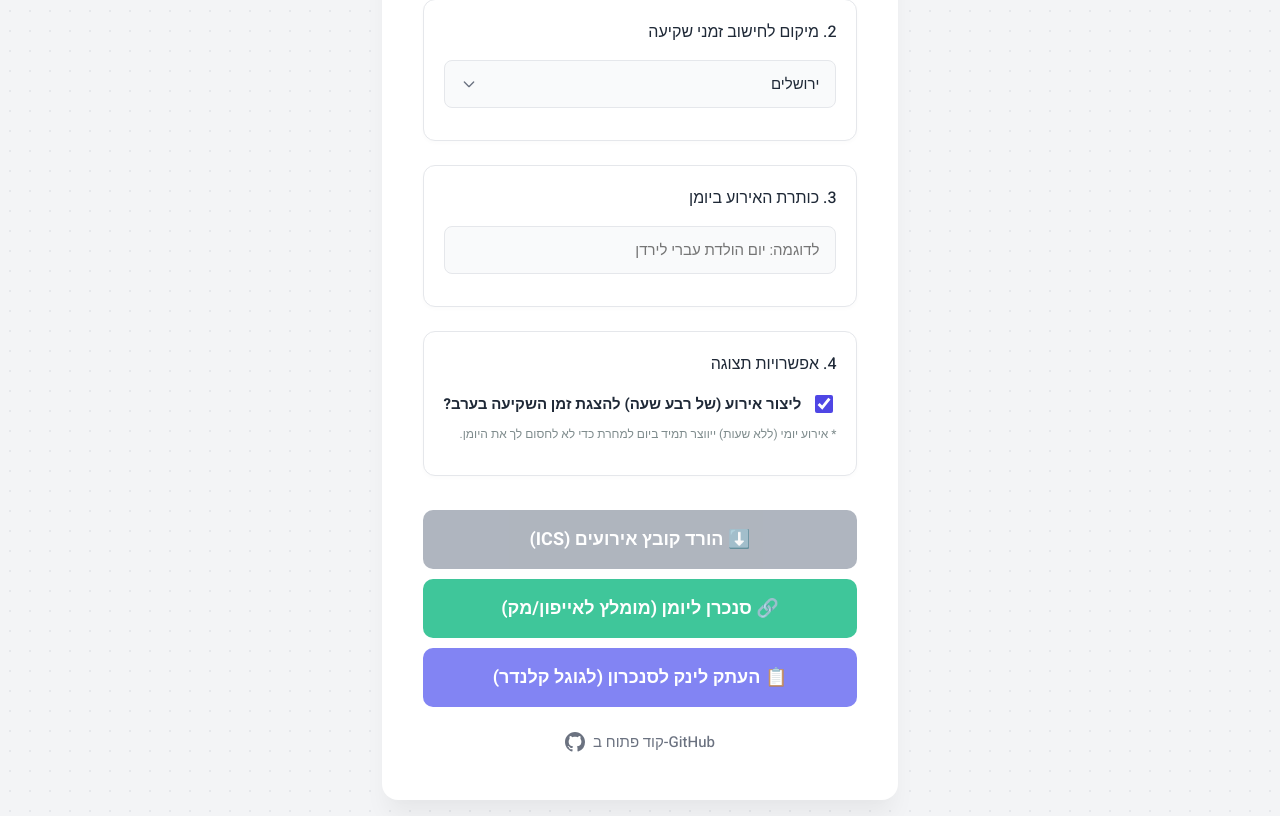
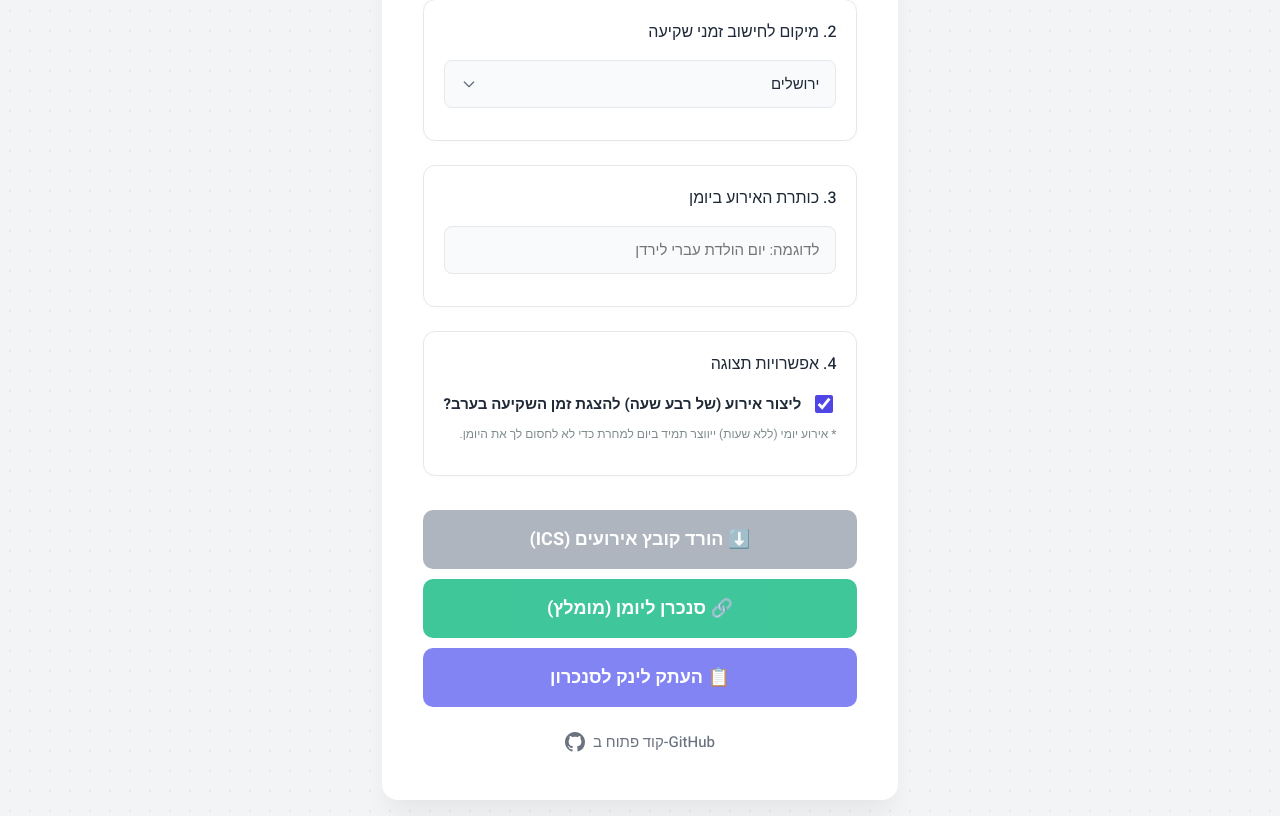
Before and after one commit to hrsi56/Calculender, a React (Vite) app in the folder my-heb-calendar/: page / in a window 1280 px wide. Shown: the part 379-1195 px from the top of the page. Built offline with nearby package versions, Linux system fonts and the light colour scheme.

Commit message:
ניסיון

```diff
--- a/my-heb-calendar/src/App.tsx
+++ b/my-heb-calendar/src/App.tsx
@@ -248,7 +248,7 @@ const App: React.FC = () => {
           onClick={() => window.location.href = buildSubscriptionUrl('webcal')}
           disabled={!title || loading}
         >
-          🔗 סנכרן ליומן (מומלץ לאייפון/מק)
+          🔗 סנכרן ליומן (מומלץ)
         </button>
 
         <button
@@ -257,7 +257,7 @@ const App: React.FC = () => {
           onClick={handleCopyLink}
           disabled={!title || loading}
         >
-          {copySuccess ? '✅ הלינק הועתק!' : '📋 העתק לינק לסנכרון (לגוגל קלנדר)'}
+          {copySuccess ? '✅ הלינק הועתק!' : '📋 העתק לינק לסנכרון'}
         </button>
       </div>
 
```
